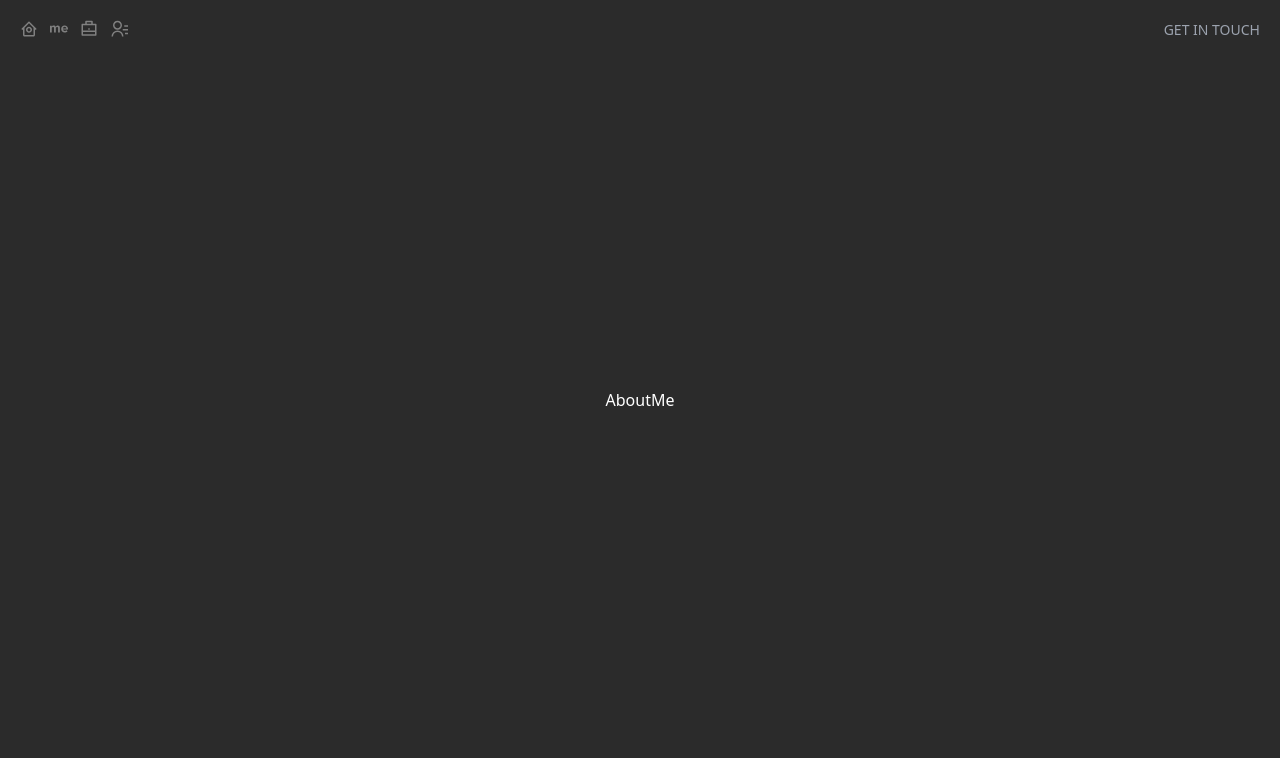
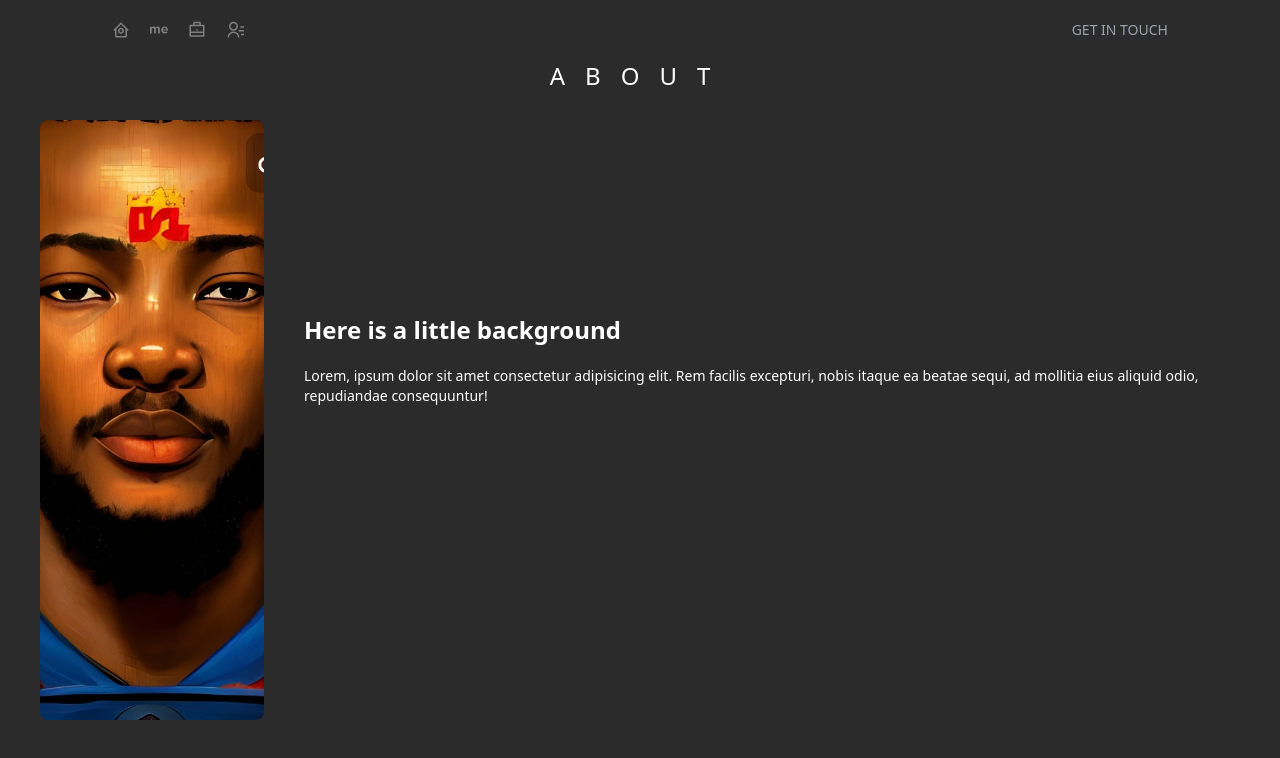
Before and after one commit to ogundelecaleb/portfolio2.0, a Next.js app: page /AboutMe in a window 1280 px wide. Shown: the top 758 px of the page. Built offline with nearby package versions, Linux system fonts and the light colour scheme.

Commit message:
new commit

```diff
--- /dev/null
+++ b/assets/index.tsx
@@ -0,0 +1,5 @@
+import caleb from "./caleb.jpg"
+
+export {
+caleb
+}
--- a/components/Hero.tsx
+++ b/components/Hero.tsx
@@ -8,14 +8,13 @@ const Spline = lazy(() => import("@splinetool/react-spline"));
 
 type Props = {};
 function Main() {
-  const{} = useTransition();
-  return(
+  const {} = useTransition();
+  return (
     <Spline scene="https://prod.spline.design/vVnyxRBOVoIn6-HS/scene.splinecode" />
-  )
+  );
 }
 
 function Hero({}: Props) {
-
   const [text, count] = useTypewriter({
     words: [
       "Hi, The Name is Ogundele Caleb",
@@ -35,11 +34,14 @@ function Hero({}: Props) {
         </div>
       </Suspense> */}
         <Suspense fallback={<h1>Still Loading…</h1>}>
-          <Main/>
-          </Suspense>
+          <Main />
+        </Suspense>
+        <h2 className="text-sm uppercase text-gray-500 pb-2 tracking-[15px]">
+          Web Developer
+        </h2>
 
         <h1>
-          <span className="text-lg text-gray-400">{text}</span>
+          <span className="text-lg lg:text-xl text-gray-400 font-semibold">{text}</span>
           <Cursor cursorColor="#39ff14" />
         </h1>
       </div>
--- a/components/Navbar.tsx
+++ b/components/Navbar.tsx
@@ -9,7 +9,8 @@ type Props = {};
 
 export default function Navbar({}: Props) {
   return (
-    <div className="relative top-0 p-5  flex items-start justify-between max-w-7xl mx-auto z-20 xl:items-start">
+    <div className="relative top-0 p-5  flex items-start justify-between max-w-7xl mx-auto z-20 xl:items-center md:px-28
+    ">
       <m.div
         initial={{ x: -500, opacity: 0, scale: 0.5 }}
         animate={{
@@ -20,21 +21,21 @@ export default function Navbar({}: Props) {
         transition={{
           duration: 1.5,
         }}
-        className="flex flex-row items-center gap-3 text-lg"
+        className="flex flex-row items-center gap-5 text-lg"
       >
-        <Link href="\">
+        <Link href="/">
         <BiHomeCircle color="grey" />
         </Link>
 
-        <Link href="\AboutMe">
+        <Link href="/AboutMe">
         <SiAboutdotme color="gray" />
         </Link>
 
         {/* <FcAbout color="white" /> */}
         {/* <BiUserCircle color="gray" /> */}
 
-        <Link href="\Portfolio"><RiBriefcaseLine color="gray" /></Link>
-         <Link href="\Contact"><RiContactsLine color="gray" /></Link>
+        <Link href="/Portfolio"><RiBriefcaseLine color="gray" /></Link>
+         <Link href="/Contact"><RiContactsLine color="gray" /></Link>
       </m.div>
 
       <m.div
--- a/pages/AboutMe.tsx
+++ b/pages/AboutMe.tsx
@@ -13,11 +13,52 @@ function AboutMe({}: Props) {
         duration: 0.75,
         ease: "easeOut",
       }}
-      className="absolute top-0 left-0 w-full  h-full bg-[rgb(43,43,43)] text-white  "
+      className="absolute top-0 left-0 w-full  h-screen bg-[rgb(43,43,43)] text-white overflow-scroll  "
     >
-      <div className="h-screen relative flex flex-col  justify-center items-center text-center overflow-hidden">
-        AboutMe
-      </div>
+      <m.div
+      initial={{
+        opacity:0
+      }}
+      whileInView={{
+        opacity:1
+      }}
+      transition={{
+        duration: 1.5
+      }}
+
+      className=" relative mt-20 flex flex-col  justify-center items-center text-center md:text-left md:flex-row max-w-7xl px-10 mx-auto   ">
+        <h3 className="absolute -top-5 uppercase tracking-[20px] text-grey-500 text-2xl ">
+          About
+        </h3>
+
+        <m.img
+          initial={{
+            x: 200,
+            opacity: 0,
+          }}
+          transition={{
+            duration: 1.2,
+          }}
+          animate={{
+            x: 0,
+            opacity: 1,
+          }}
+
+          src="./caleb.jpg"
+          alt=""
+          className="mt-10 md:mb-0 flex-shrink-0 w-56 h-56 rounded-full object-cover md:rounded-lg md:w-65 md:h-95 xl:h-[600px]"
+        />
+        <div className="space-y-5 px-0 md:px-10">
+          <h4 className="text-2xl font-semibold">
+            Here is a little background
+          </h4>
+          <p className=" pb-20 text-sm">
+          Lorem, ipsum dolor sit amet consectetur adipisicing elit. Rem
+            facilis excepturi, nobis itaque ea beatae sequi, ad mollitia eius
+            aliquid odio, repudiandae consequuntur!
+          </p>
+        </div>
+      </m.div>
     </m.div>
   );
 }
--- a/pages/_app.tsx
+++ b/pages/_app.tsx
@@ -5,7 +5,7 @@ import { AnimatePresence } from "framer-motion";
 
 export default function App({ Component, pageProps }: AppProps) {
   return(
-  <div className=" relative h-screen bg-[rgb(36,36,36)] overflow-hidden" >
+  <div className=" relative h-screen bg-[rgb(36,36,36)] " >
     <Navbar />
     <AnimatePresence initial={false}>
      <Component {...pageProps} />
```
Also changed, not shown: public/caleb.jpg (added).
